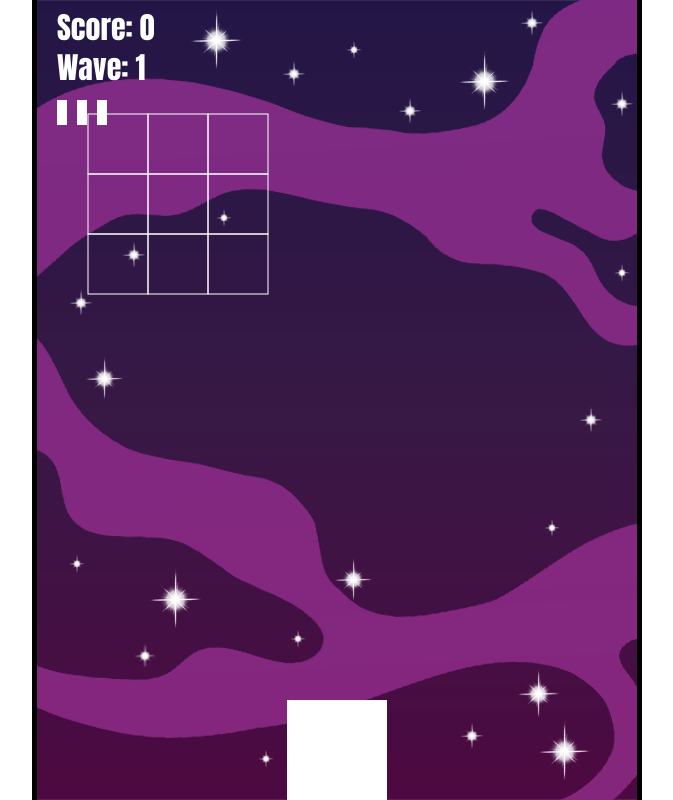
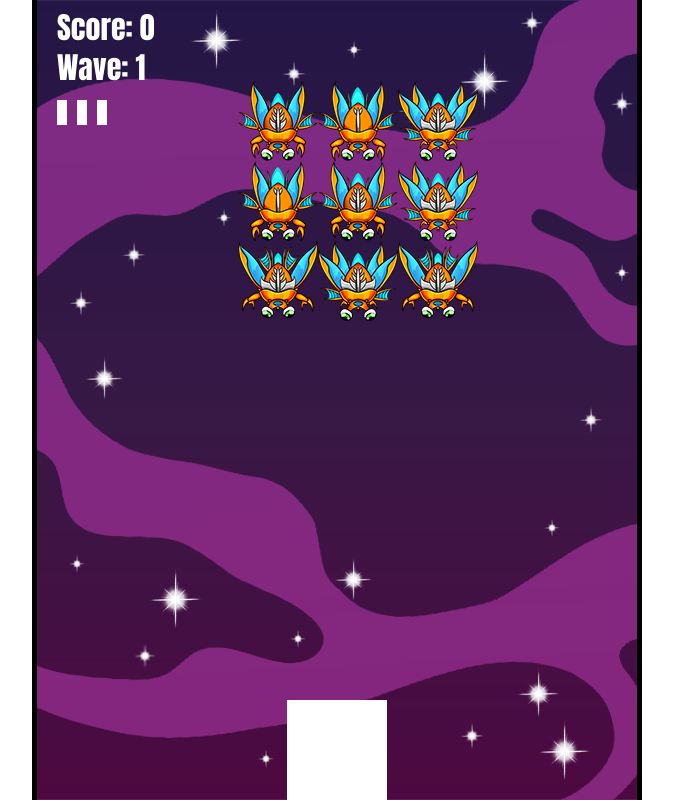
Before and after one commit to rizkyridwan-id/auslander-game, a plain HTML site: page index.html in a window 1280 px wide. Shown: the whole page, without its empty margins (303-976 px from the left). Drawn offline with Linux system fonts and the light colour scheme.

Commit message:
feat(sprites) & feat(enemy-lives)

```diff
--- a/index.html
+++ b/index.html
@@ -10,6 +10,7 @@
     <div class="wrapper">
         <canvas id="canvas-main"></canvas>
     </div>
+    <img src="./assets/sprites/beetlemorph.png" id="beetlemorph" class="hidden">
     <script src="script/script.js"></script>
 </body>
 </html>
--- a/script/script.js
+++ b/script/script.js
@@ -72,6 +72,10 @@ class Projectile {
 class Enemy {
 
     constructor(game, relativeX, relativeY) {
+        if(this.constructor.name === Enemy.name) {
+            throw new Error("Base class cannot be called immediately")
+        }
+
         this.game = game
         this.width = this.game.enemySize
         this.height = this.game.enemySize
@@ -82,7 +86,7 @@ class Enemy {
         this.markedForDeletion = false
     }
     draw(context) {
-        context.strokeRect(this.x, this.y, this.width, this.height)
+        context.drawImage(this.image, this.frameX * this.game.enemySize, this.frameY * this.game.enemySize, this.game.enemySize, this.game.enemySize,this.x, this.y, this.width, this.height)
     }
     update(x, y) {
         this.x = x + this.relativeX
@@ -91,11 +95,18 @@ class Enemy {
         // projectile collision enemies
         this.game.projectilesPool.forEach(projectile => {
             if(!projectile.free && this.game.checkCollision(this, projectile)) {
-                this.markedForDeletion = true
+                this.hit(1)
                 projectile.reset()
-                if(!this.game.isGameOver) this.game.score++
             }
         })
+
+        if(this.lives < 1) {
+            this.frameX++
+            if(this.frameX > this.maxFrame) {
+                this.markedForDeletion = true
+                if(!this.game.isGameOver) this.game.score+=this.maxLives
+            }
+        }
 
         // player collision enemies
         if(this.game.checkCollision(this, this.game.player)) {
@@ -111,6 +122,21 @@ class Enemy {
             this.markedForDeletion = true
         }
     }
+    hit(damage) {
+        this.lives-= damage
+    }
+}
+
+class Beetlemorph extends Enemy {
+    constructor(game, relativeX, relativeY) {
+        super(game, relativeX, relativeY)
+        this.image = document.getElementById("beetlemorph")
+        this.frameX = 0
+        this.frameY = Math.floor(Math.random() * 4)
+        this.maxFrame = 2;
+        this.lives = 1;
+        this.maxLives = this.lives
+    }
 }
 
 class Wave {
@@ -118,9 +144,9 @@ class Wave {
         this.game = game
         this.width = this.game.columns * this.game.enemySize
         this.height = this.game.rows * this.game.enemySize
-        this.x = 0
+        this.x = this.game.width * 0.5 - this.game.enemySize
         this.y = -this.height
-        this.speedX = 3
+        this.speedX = Math.random() < 0.5 ? -1 : 1
         this.speedY = 0
         this.nextY = 0
         this.enemies = []
@@ -151,7 +177,7 @@ class Wave {
             for(let x = 0; x < this.game.columns; x++) {
                 const relativeX = x * this.game.enemySize
                 const relativeY = y * this.game.enemySize
-                this.enemies.push(new Enemy(this.game, relativeX, relativeY))
+                this.enemies.push(new Beetlemorph(this.game, relativeX, relativeY))
             }
         }
     }
@@ -172,7 +198,7 @@ class Game {
 
         this.columns = 3
         this.rows = 3
-        this.enemySize = 60
+        this.enemySize = 80
 
         this.waves = []
         this.waves.push(new Wave(this))
--- a/style/style.css
+++ b/style/style.css
@@ -14,3 +14,6 @@
     outline: 5px solid black;
     background: url(../assets/tilesets/background.png);
 }
+.hidden {
+    display: none;
+}
```
